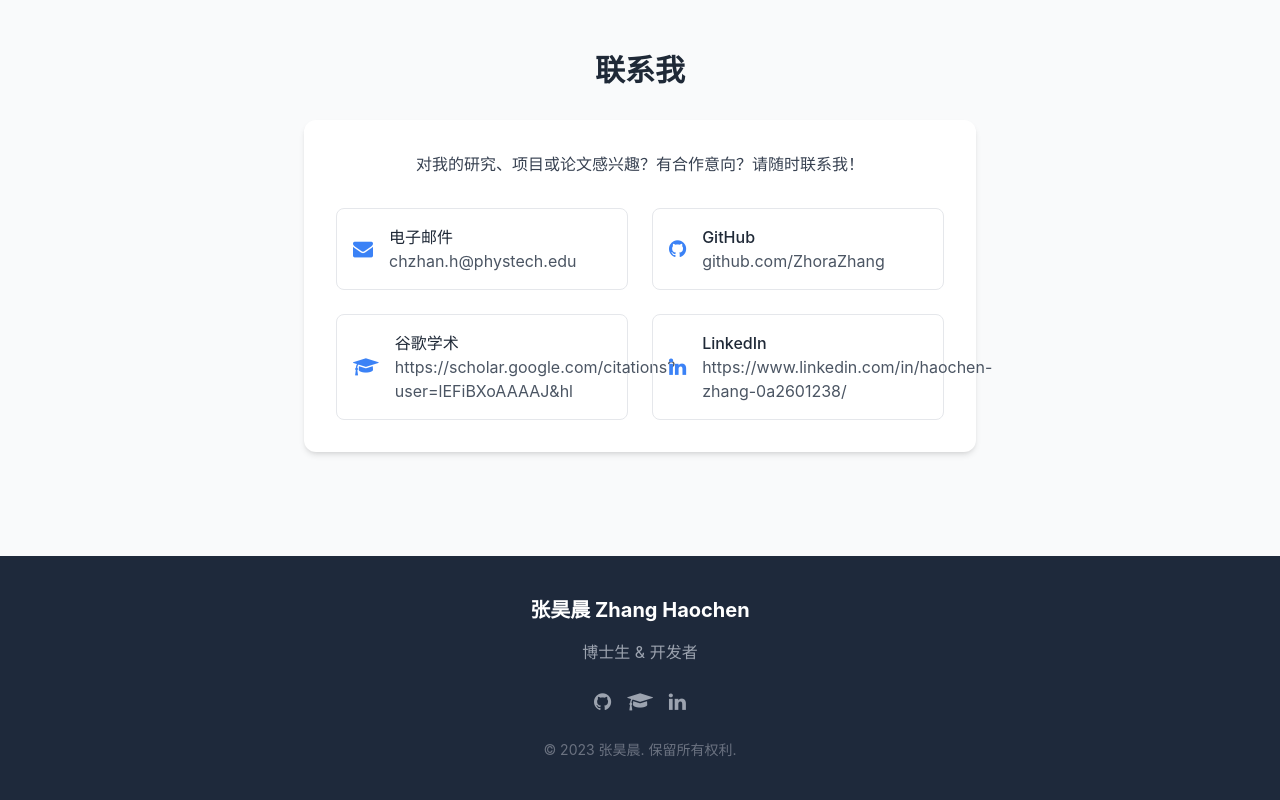
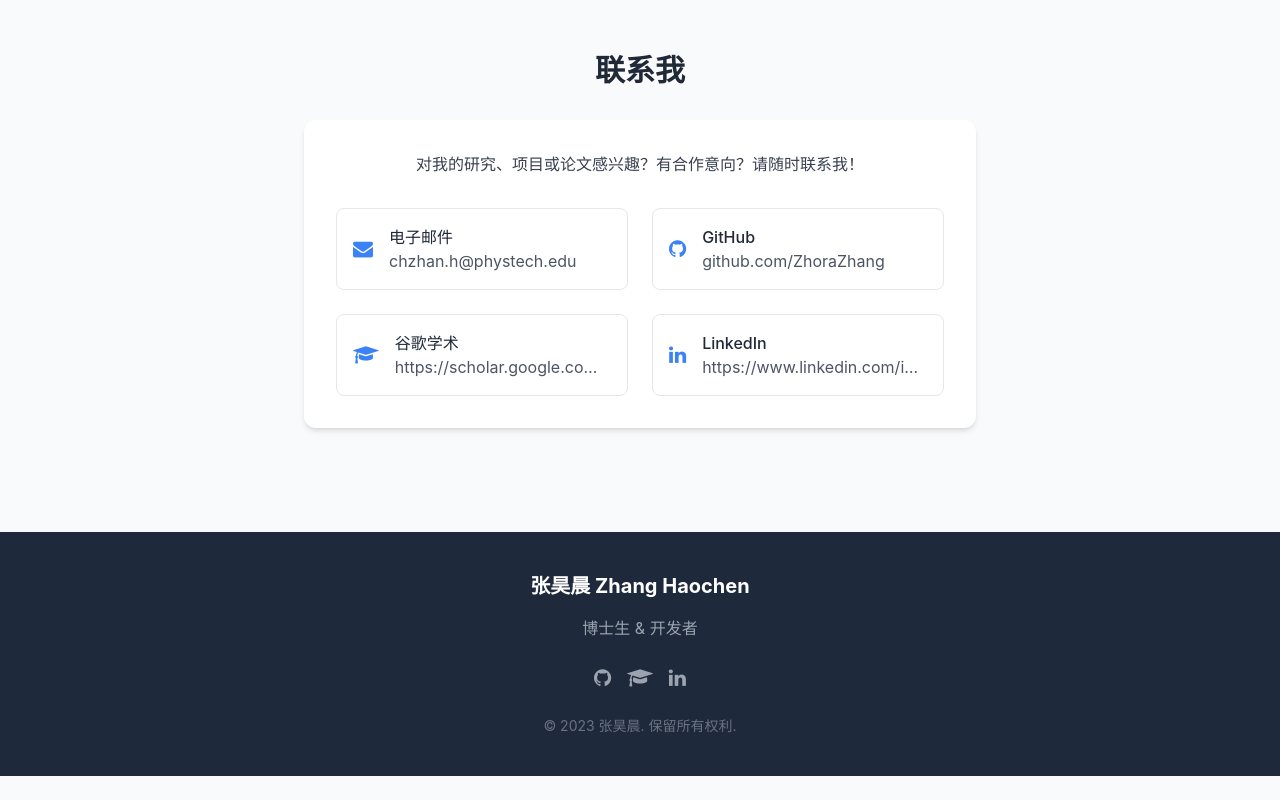
Before and after one commit to ZhoraZhang/zhorazhang.github.io, a plain HTML site: page index.html in a window 1280 px wide. Shown: the part 2020-2820 px from the top of the page. After the commit the page ends 2796 px from the top, so only its background shows below. Drawn offline with nearby package versions, Linux system fonts and the light colour scheme.

Commit message:
Update index.html
correct contact over the box

```diff
--- a/index.html
+++ b/index.html
@@ -424,8 +424,9 @@
                     Interested in my research, projects or publications? Looking for collaboration? Feel free to contact me!
                 </p>
 
+               <!-- 联系部分修改后的代码 -->
                 <div class="grid grid-cols-1 md:grid-cols-2 gap-6">
-                    <a href="mailto:haochen.zhang@mipt.ru" class="flex items-center p-4 border border-gray-200 rounded-lg hover:bg-gray-50 transition-custom">
+                    <a href="mailto:chzhan.h@phystech.edu" class="flex items-center p-4 border border-gray-200 rounded-lg hover:bg-gray-50 transition-custom">
                         <div class="text-primary text-xl mr-4">
                             <i class="fa fa-envelope"></i>
                         </div>
@@ -434,7 +435,7 @@
                                 <span class="lang-zh">电子邮件</span>
                                 <span class="lang-en">Email</span>
                             </h4>
-                            <p class="text-gray-600">chzhan.h@phystech.edu</p>
+                            <p class="text-gray-600 truncate">chzhan.h@phystech.edu</p>
                         </div>
                     </a>
 
@@ -444,30 +445,30 @@
                         </div>
                         <div>
                             <h4 class="font-medium">GitHub</h4>
-                            <p class="text-gray-600">github.com/ZhoraZhang</p>
+                            <p class="text-gray-600 truncate">github.com/ZhoraZhang</p>
                         </div>
                     </a>
 
-                    <a href="https://scholar.google.com/citations?hl=zh-CN&user=lEFiBXoAAAAJ" target="_blank" class="flex items-center p-4 border border-gray-200 rounded-lg hover:bg-gray-50 transition-custom">
+                    <a href="https://scholar.google.com/citations?user=lEFiBXoAAAAJ&hl" target="_blank" class="flex items-center p-4 border border-gray-200 rounded-lg hover:bg-gray-50 transition-custom">
                         <div class="text-primary text-xl mr-4">
                             <i class="fa fa-graduation-cap"></i>
                         </div>
-                        <div>
+                        <div class="flex-1 min-w-0"> <!-- 关键：添加flex-1和min-w-0确保容器可收缩 -->
                             <h4 class="font-medium">
                                 <span class="lang-zh">谷歌学术</span>
                                 <span class="lang-en">Google Scholar</span>
                             </h4>
-                            <p class="text-gray-600">https://scholar.google.com/citations?user=lEFiBXoAAAAJ&hl</p>
+                            <p class="text-gray-600 truncate">https://scholar.google.com/citations?user=lEFiBXoAAAAJ&hl</p> <!-- 关键：添加truncate -->
                         </div>
                     </a>
 
-                    <a href="https://linkedin.com/in/yourusername" target="_blank" class="flex items-center p-4 border border-gray-200 rounded-lg hover:bg-gray-50 transition-custom">
+                    <a href="https://www.linkedin.com/in/haochen-zhang-0a2601238/" target="_blank" class="flex items-center p-4 border border-gray-200 rounded-lg hover:bg-gray-50 transition-custom">
                         <div class="text-primary text-xl mr-4">
                             <i class="fa fa-linkedin"></i>
                         </div>
-                        <div>
+                        <div class="flex-1 min-w-0"> <!-- 关键：添加flex-1和min-w-0确保容器可收缩 -->
                             <h4 class="font-medium">LinkedIn</h4>
-                            <p class="text-gray-600">https://www.linkedin.com/in/haochen-zhang-0a2601238/</p>
+                            <p class="text-gray-600 truncate">https://www.linkedin.com/in/haochen-zhang-0a2601238/</p> <!-- 关键：添加truncate -->
                         </div>
                     </a>
                 </div>
```
